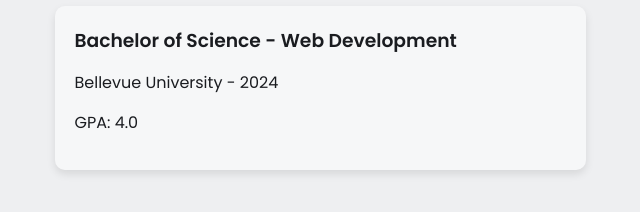
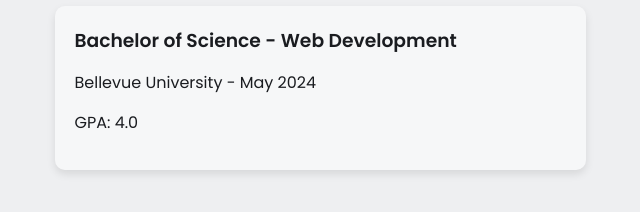
Before and after one commit to Justin-Barlowe/NewPortfolio, a plain HTML site: page index.html in a window 1280 px wide. Shown: the part 1009-1221 px from the top of the page, 20-660 px from the left. Drawn offline with nearby package versions, Linux system fonts and the light colour scheme.

Commit message:
Update Education

```diff
--- a/index.html
+++ b/index.html
@@ -136,7 +136,7 @@
 
                 <div class="education-card">
                   <h3>Bachelor of Science - Web Development</h3>
-                  <p>Bellevue University - 2024</p>
+                  <p>Bellevue University - May 2024</p>
                   <p>GPA: 4.0</p>
                 </div>
                 <div class="education-card">
```
